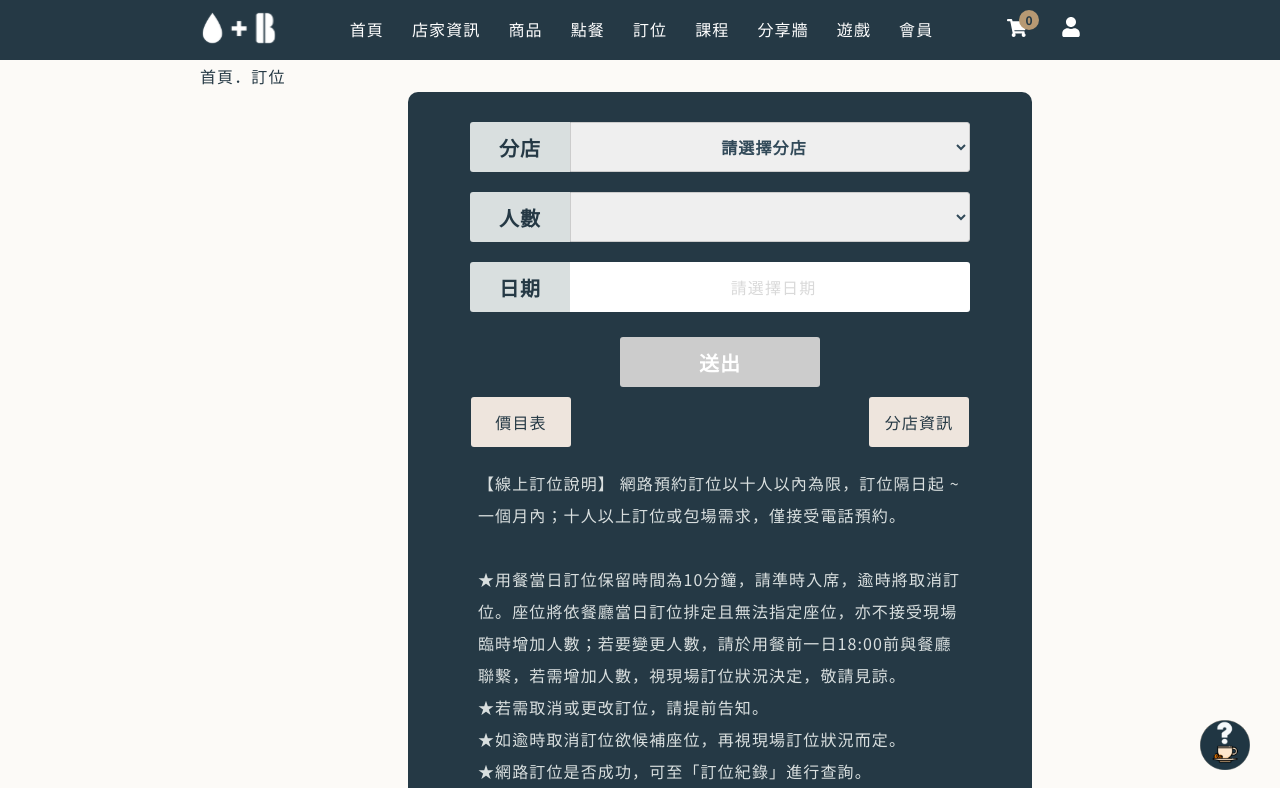
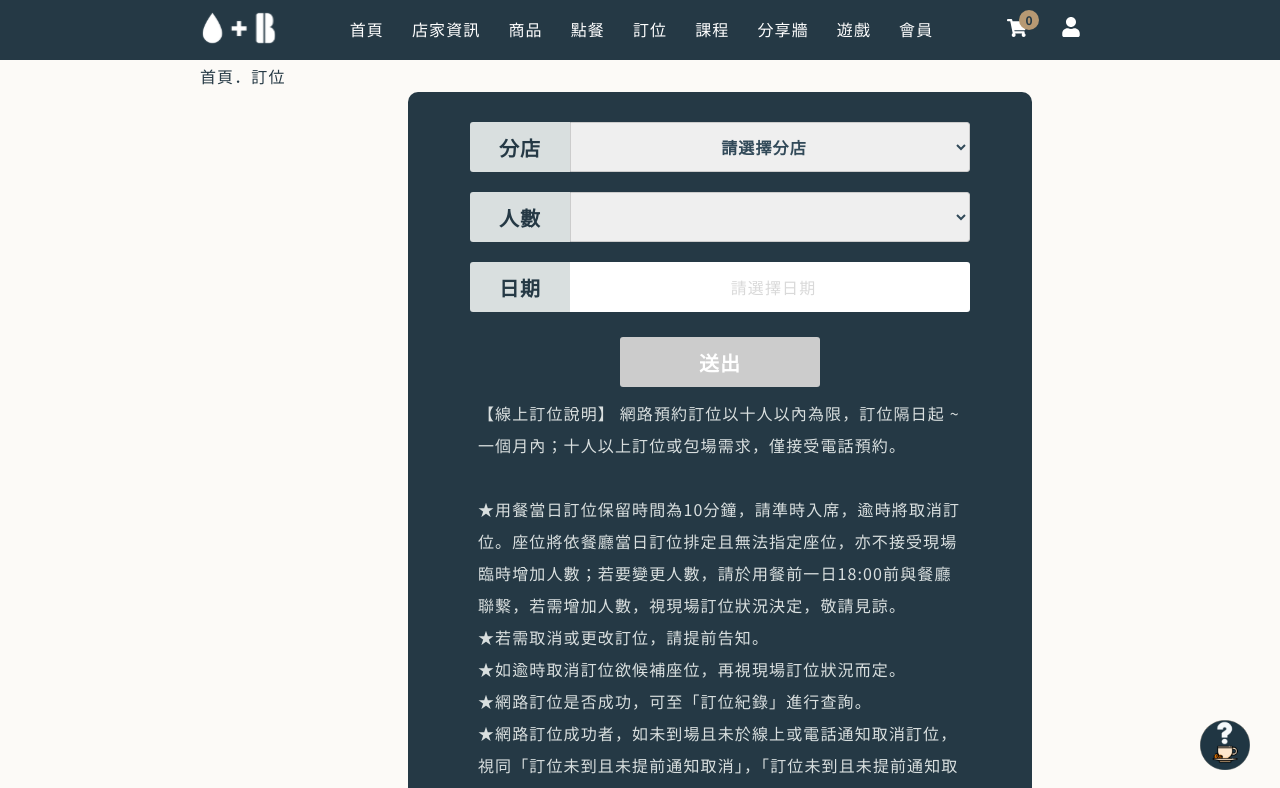
Before and after one commit to hunter850/coffee_react, a React (Create React App) app: page /reserve in a window 1280 px wide. Shown: the top 788 px of the page. Built offline with nearby package versions, Linux system fonts and the light colour scheme; what react-chatbot-kit would draw is missing.

Commit message:
delete price button

```diff
--- a/src/routes/reserve/Reserve.js
+++ b/src/routes/reserve/Reserve.js
@@ -214,8 +214,8 @@ function Reserve() {
                             <h6>送出</h6>
                         </div>
                         <div className="price">
-                            <p className="infor">價目表</p>
-                            <div className="infor">分店資訊</div>
+                            {/* <p className="infor">價目表</p>
+                            <div className="infor">分店資訊</div> */}
                         </div>
                         <p className="reserve-txt">
                             【線上訂位說明】
```
